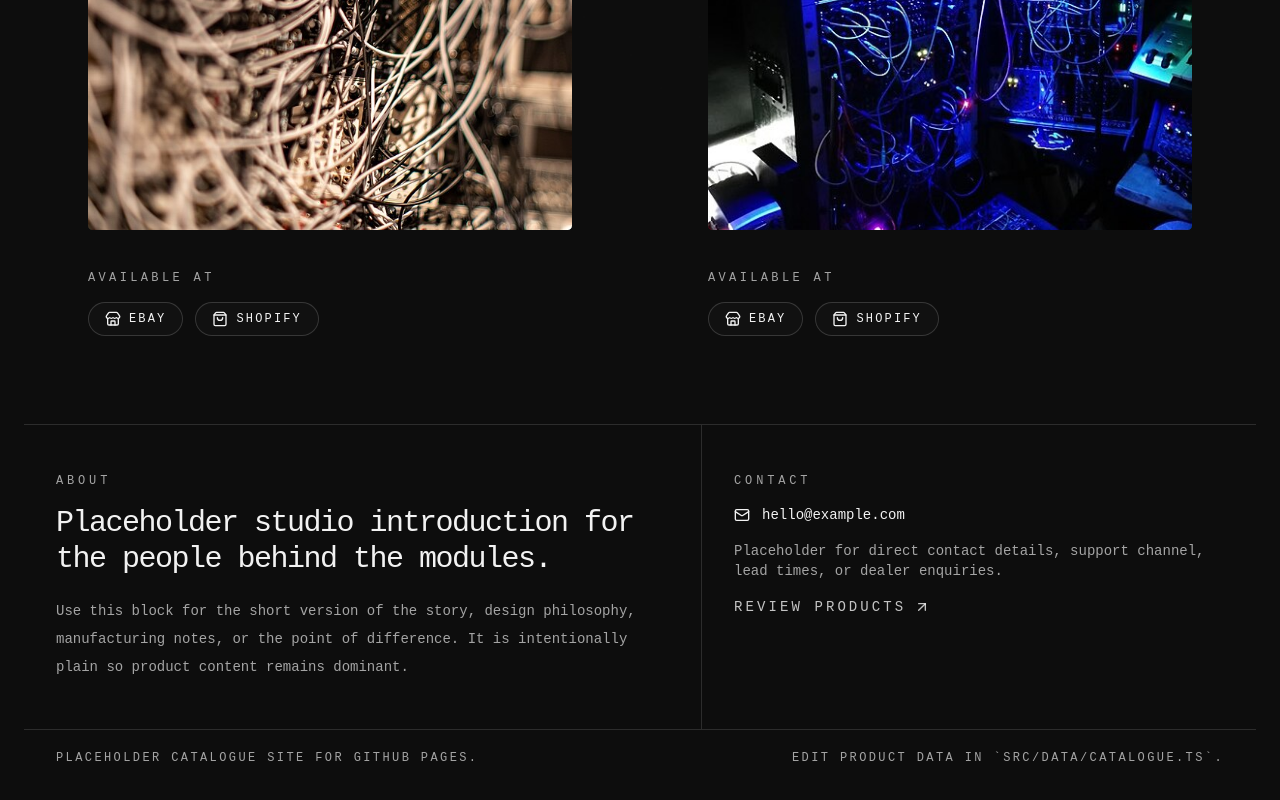
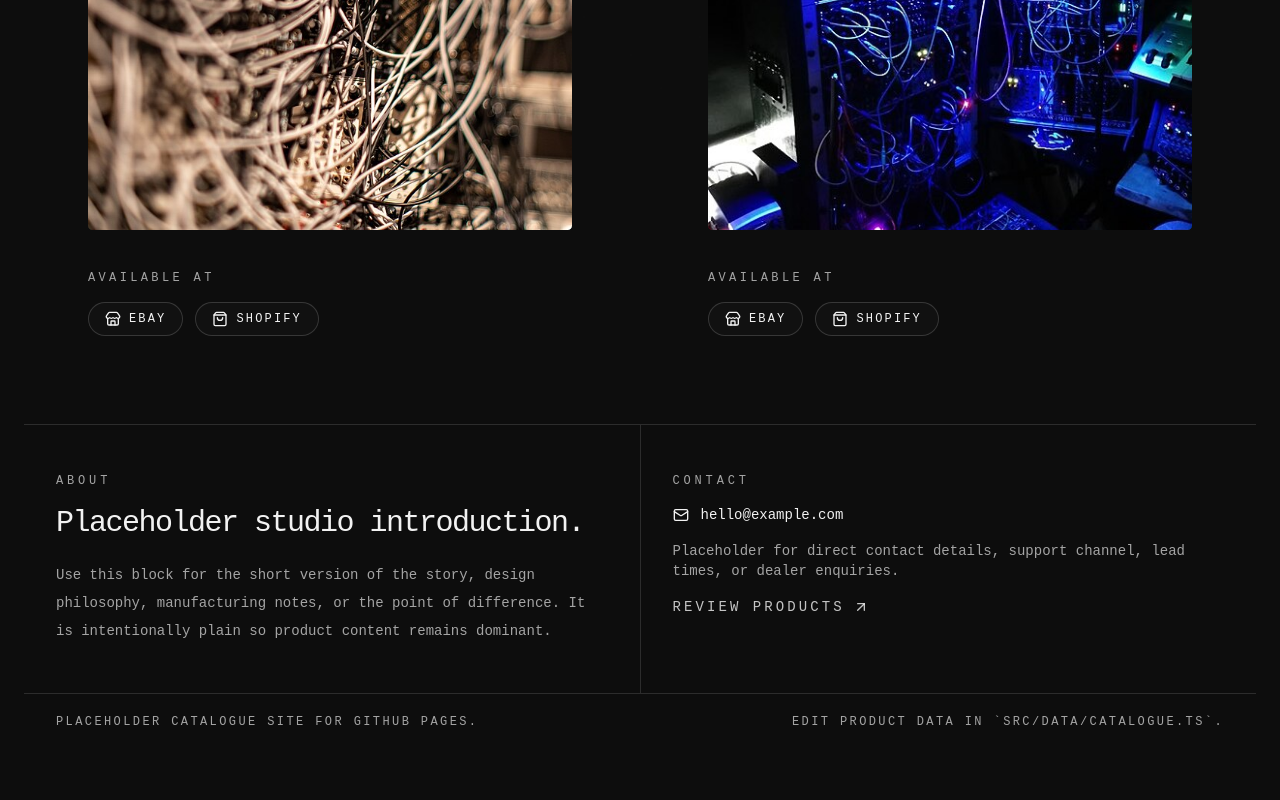
Before and after one commit to bems-shop/bems-shop.github.io, a React (Vite) app: page / in a window 1280 px wide. Shown: the part 595-1395 px from the top of the page. After the commit the page ends 1369 px from the top, so only its background shows below. Built offline with nearby package versions, Linux system fonts and the light colour scheme.

Commit message:
Make about us / contact sections spacing even

```diff
--- a/src/App.tsx
+++ b/src/App.tsx
@@ -153,7 +153,7 @@ export function App() {
           </section>
 
           <section
-            className="grid gap-px bg-border/80 lg:grid-cols-[1.1fr_0.9fr]"
+            className="grid gap-px bg-border/80 lg:grid-cols-2"
             id="about"
           >
             <div className="bg-background px-5 py-12 sm:px-8">
@@ -161,8 +161,7 @@ export function App() {
                 About
               </p>
               <h2 className="mt-4 text-2xl tracking-[-0.05em] sm:text-3xl">
-                Placeholder studio introduction for the people behind the
-                modules.
+                Placeholder studio introduction.
               </h2>
               <p className="mt-5 max-w-2xl text-sm leading-7 text-muted-foreground">
                 Use this block for the short version of the story, design
```
